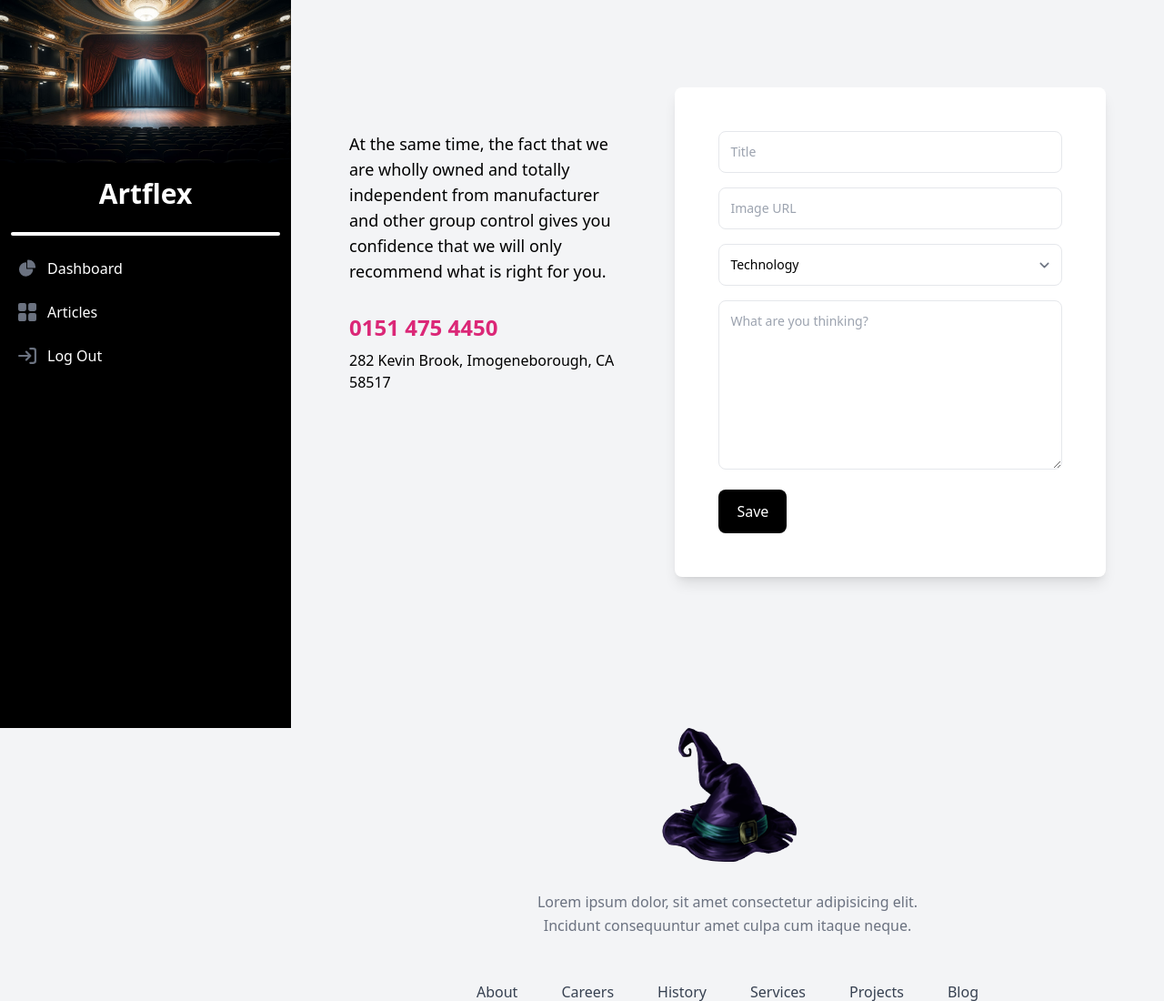
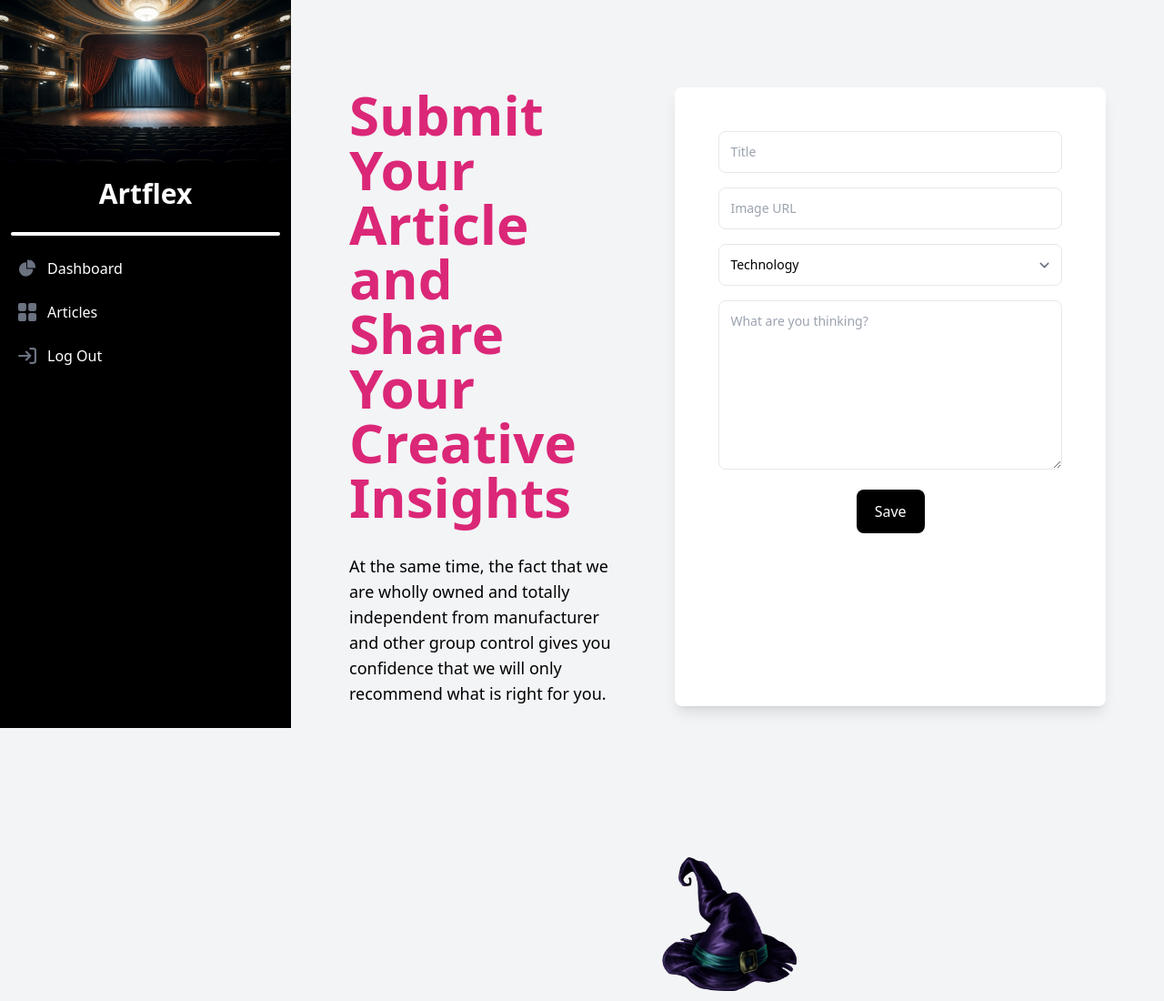
Before and after one commit to theshamkhi/Artflex, a PHP site: page /authorDashboard.php in a window 1280 px wide. Shown: the top 1100 px of the page at 91% size. Run offline with PHP 8.4, Linux system fonts and the light colour scheme; the visitor is signed in with stand-in values (Sample User, id 1); data comes from the database, SQL or seed files in the repository; some libraries are stand-ins or nearby versions.

Commit message:
Added AOS animations on Author pages

```diff
--- a/templates/authorArticles.php
+++ b/templates/authorArticles.php
@@ -81,10 +81,10 @@ $articles = $user->getAuthorArts();
 
 <!-- Main -->
 <div class="flex-1 ml-0 sm:ml-80 p-8">
-    <h2 class="text-4xl font-semibold text-black mb-10">All Articles</h2>
+    <h2 class="text-5xl font-semibold text-black mb-10">My Articles</h2>
     <div class="grid grid-cols-1 sm:grid-cols-2 lg:grid-cols-3 gap-4" style="align-items: start;">
       <?php foreach ($articles as $article): ?>
-        <article class="overflow-hidden rounded-lg shadow transition hover:shadow-lg">
+        <article class="overflow-hidden rounded-lg shadow transition hover:shadow-lg" data-aos="fade-up" data-aos-anchor-placement="top-bottom">
             <img src="<?php echo htmlspecialchars($article['PhotoURL']); ?>" alt="Article Image" class="h-56 w-full object-cover"/>
             <div class="bg-white p-4 sm:p-6">
                 <a href="#">
--- a/templates/authorDashboard.php
+++ b/templates/authorDashboard.php
@@ -107,20 +107,16 @@ $categories = $stmt->fetchAll(PDO::FETCH_ASSOC);
 <section class="p-8 sm:ml-80">
   <div class="mx-auto max-w-screen-xl px-4 py-16 sm:px-6 lg:px-8">
     <div class="grid grid-cols-1 gap-x-16 gap-y-8 lg:grid-cols-5">
-      <div class="lg:col-span-2 lg:py-12">
+      <div class="lg:col-span-2">
+        <h1 class="font-bold text-6xl text-pink-600 mb-8">Submit Your Article and Share Your Creative Insights</h1>
         <p class="max-w-xl text-lg">
           At the same time, the fact that we are wholly owned and totally independent from
           manufacturer and other group control gives you confidence that we will only recommend what
           is right for you.
         </p>
-
-        <div class="mt-8">
-          <a href="#" class="text-2xl font-bold text-pink-600"> 0151 475 4450 </a>
-          <address class="mt-2 not-italic">282 Kevin Brook, Imogeneborough, CA 58517</address>
-        </div>
       </div>
 
-      <div class="rounded-lg bg-white p-8 shadow-lg lg:col-span-3 lg:p-12">
+      <div class="rounded-lg bg-white p-8 shadow-lg lg:col-span-3 lg:p-12" data-aos="fade-up" data-aos-anchor-placement="top-bottom">
         <form method="POST" class="space-y-4">
           <div><input class="w-full rounded-lg border-gray-200 p-3 text-sm" placeholder="Title" type="text" id="title" name="title"/></div>
           <div><input class="w-full rounded-lg border-gray-200 p-3 text-sm" placeholder="Image URL" type="text" id="photo" name="photo"/></div>
@@ -137,7 +133,7 @@ $categories = $stmt->fetchAll(PDO::FETCH_ASSOC);
             <label class="sr-only" for="content">Content</label>
             <textarea class="w-full rounded-lg border-gray-200 p-3 text-sm" placeholder="What are you thinking?" rows="8" id="content" name="content"></textarea>
           </div>
-          <div class="mt-4">
+          <div class="flex items-center justify-center mt-4">
             <button type="submit" class="inline-block w-full rounded-lg bg-black px-5 py-3 font-medium text-white sm:w-auto">
               Save
             </button>
```
